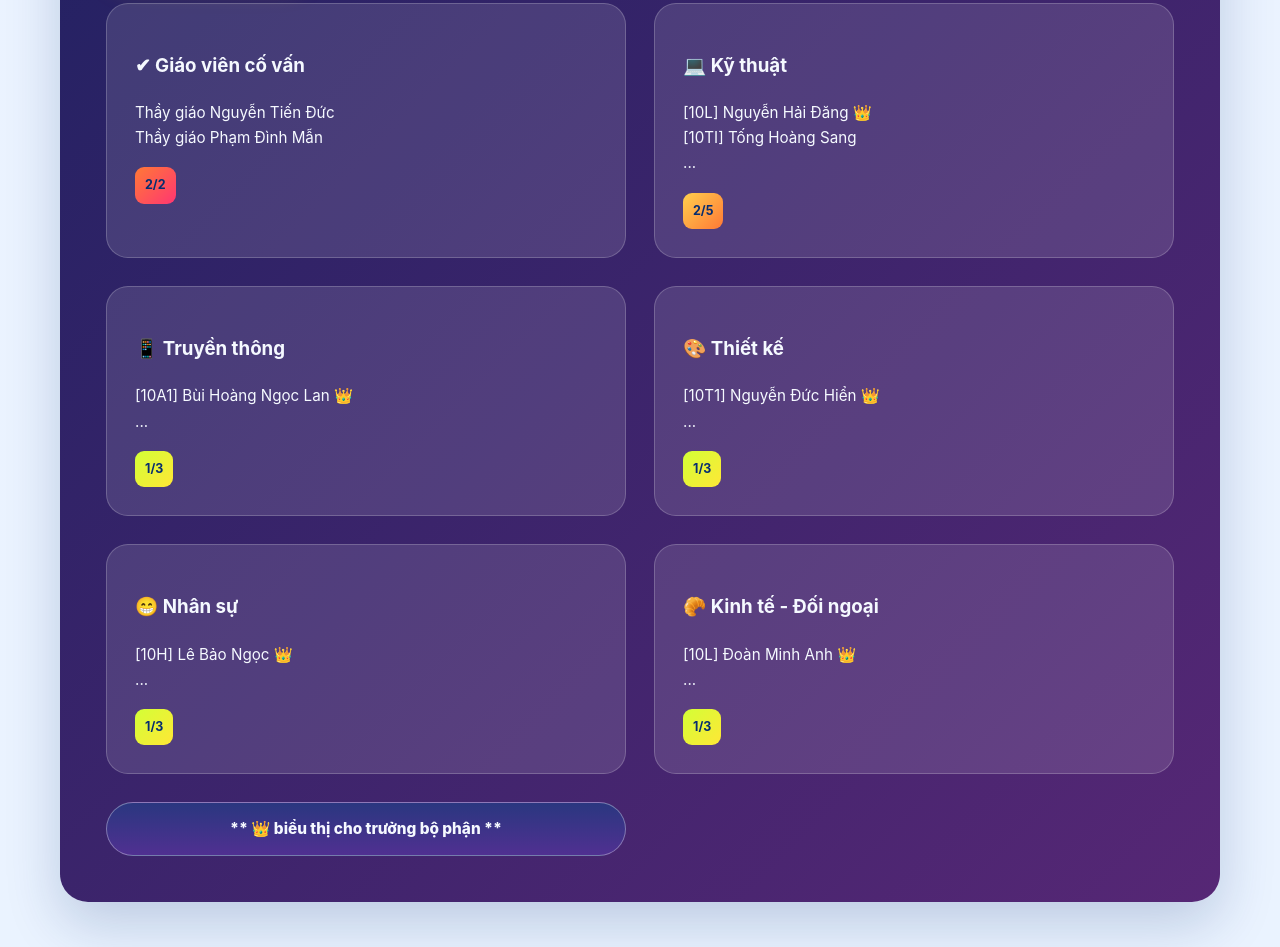
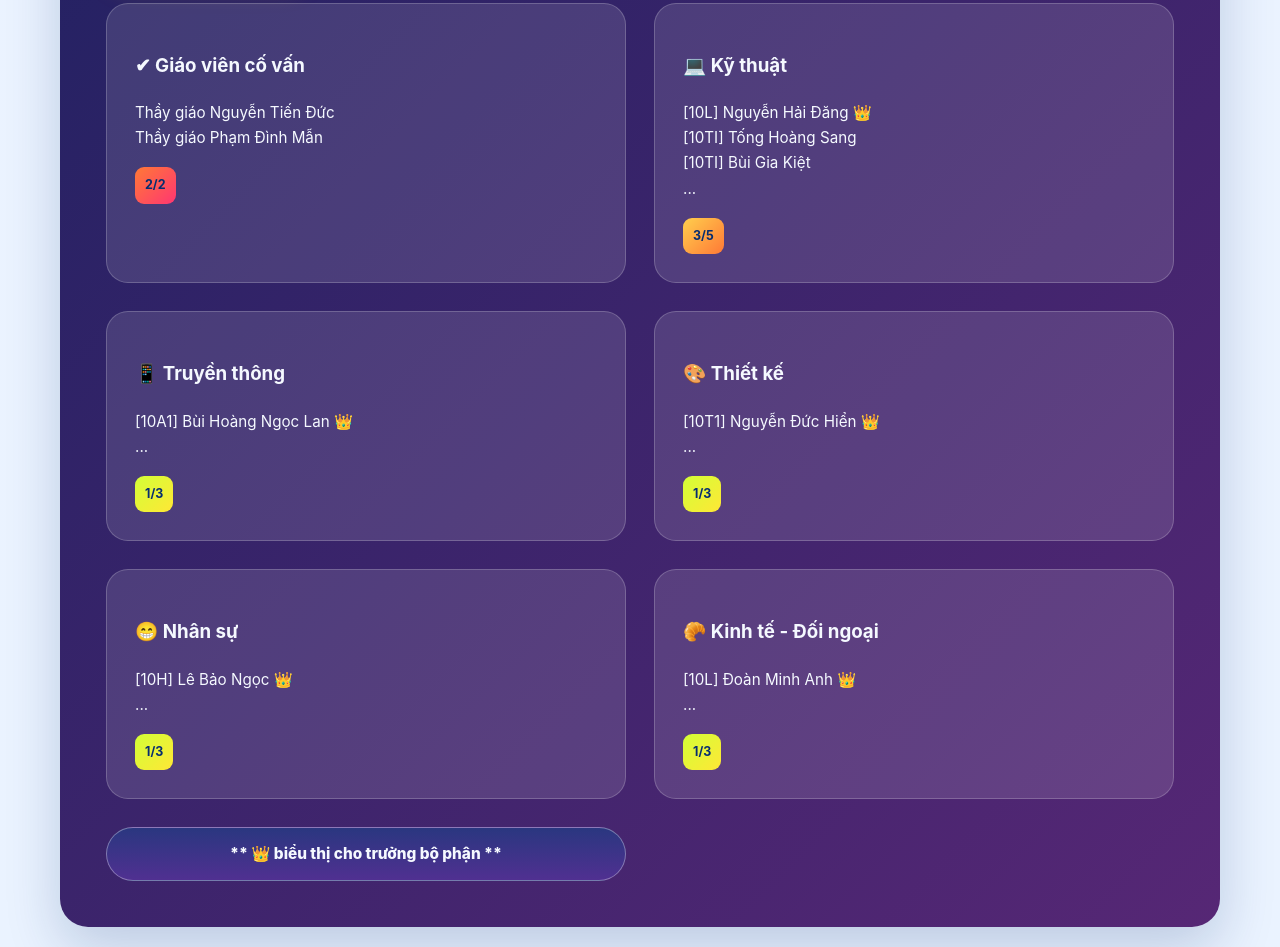
Before and after one commit to haidangleo11/aiclub, a plain HTML site: page index.html in a window 1280 px wide. Shown: the part 5472-6419 px from the top of the page. Drawn offline with Linux system fonts and the light colour scheme.

Commit message:
[firefly] add 1 member

```diff
--- a/index.html
+++ b/index.html
@@ -1265,8 +1265,9 @@
                         <article class="role-card role-card-light"><h3>💻 Kỹ thuật</h3>
                         <p>[10L] Nguyễn Hải Đăng 👑</p>
                         <p>[10TI] Tống Hoàng Sang</p>
+                        <p>[10TI] Bùi Gia Kiệt</p>
                         <p>...</p>
-                        <strong>2/5</strong></article>
+                        <strong>3/5</strong></article>
                         <article class="role-card role-card-light-low"><h3>📱 Truyền thông</h3>
                         <p>[10A1] Bùi Hoàng Ngọc Lan 👑</p>
                         <p>...</p>
```
